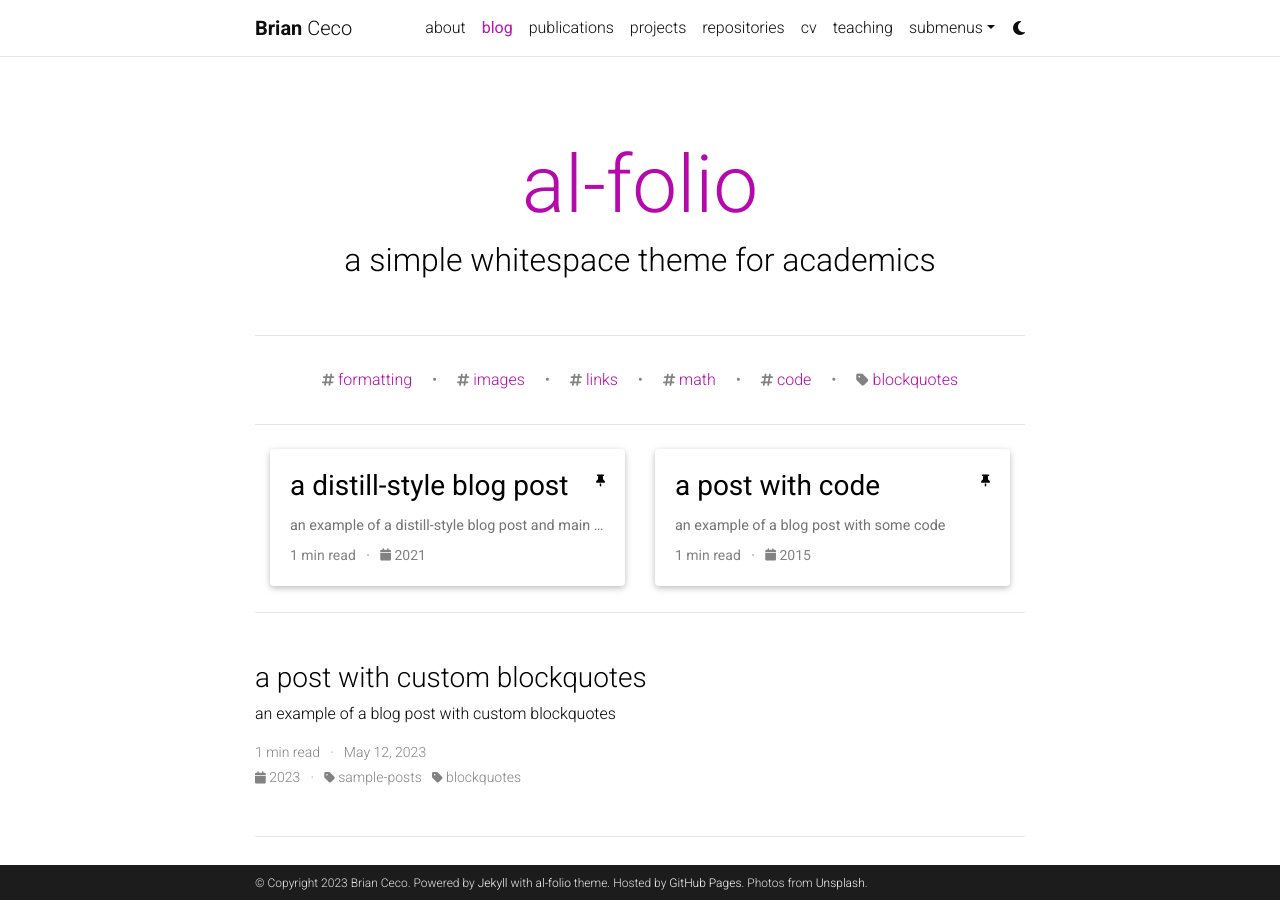
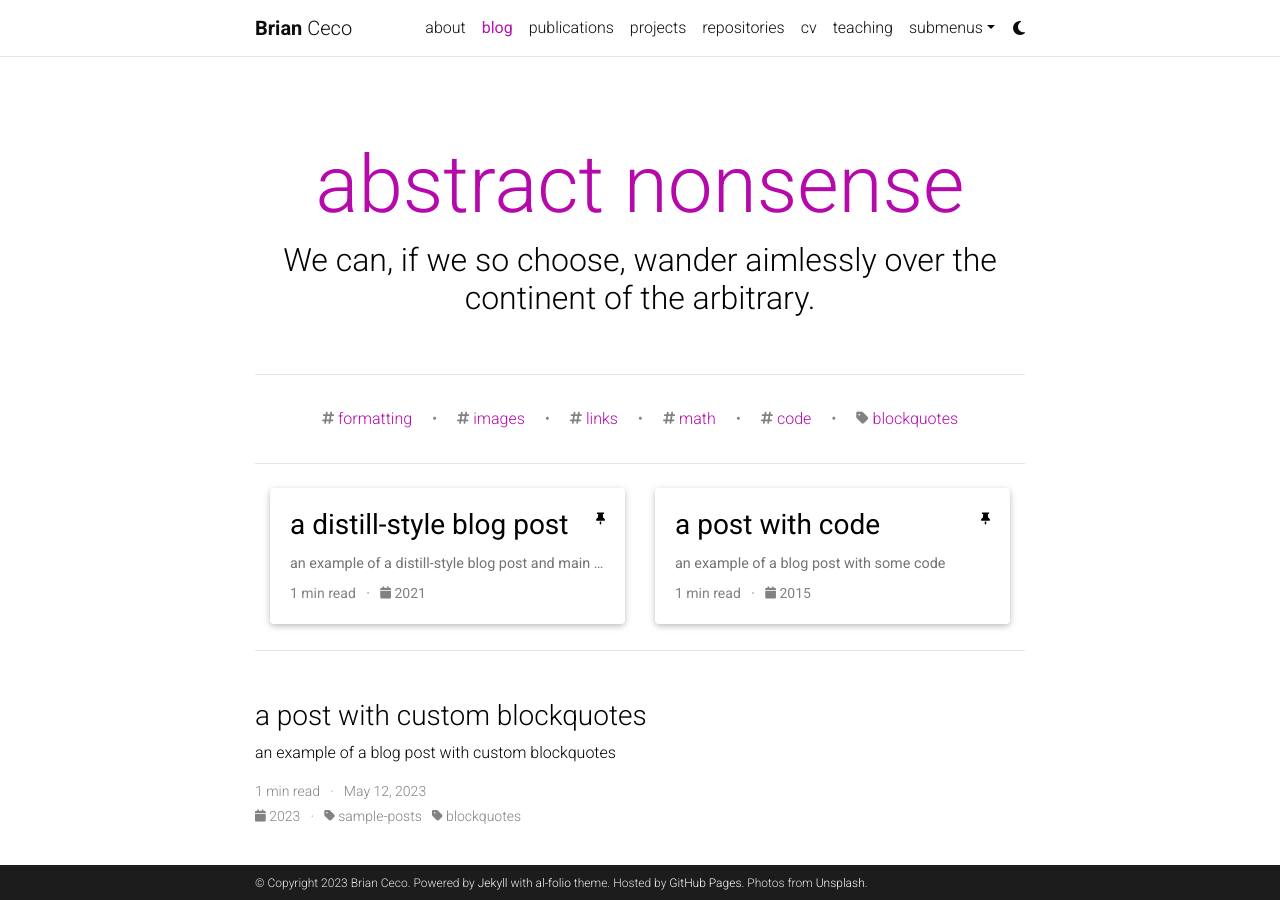
Before and after one commit to brianceco/brianceco.github.io, a Jekyll site: the page built from blog/index.html, in a window 1280 px wide and 900 px high. Built offline with Jekyll 4.4.1, drawn with Linux system fonts in a browser that asks for light colours; the list of posts is cut into pages by our own code; comment, search, counter and statistics services are not loaded; a style sheet for code colours, icons or effects is not loaded.

Commit message:
changed blog title

```diff
--- a/_config.yml
+++ b/_config.yml
@@ -122,9 +122,9 @@ bing_site_verification:  # out your bing-site-verification ID (Bing Webmaster)
 # Blog
 # -----------------------------------------------------------------------------
 
-blog_name: al-folio # blog_name will be displayed in your blog page
+blog_name: abstract nonsense # blog_name will be displayed in your blog page
 blog_nav_title: blog # your blog must have a title for it to be displayed in the nav bar
-blog_description: a simple whitespace theme for academics
+blog_description: We can, if we so choose, wander aimlessly over the continent of the arbitrary.
 permalink: /blog/:year/:title/
 
 # Pagination
```
